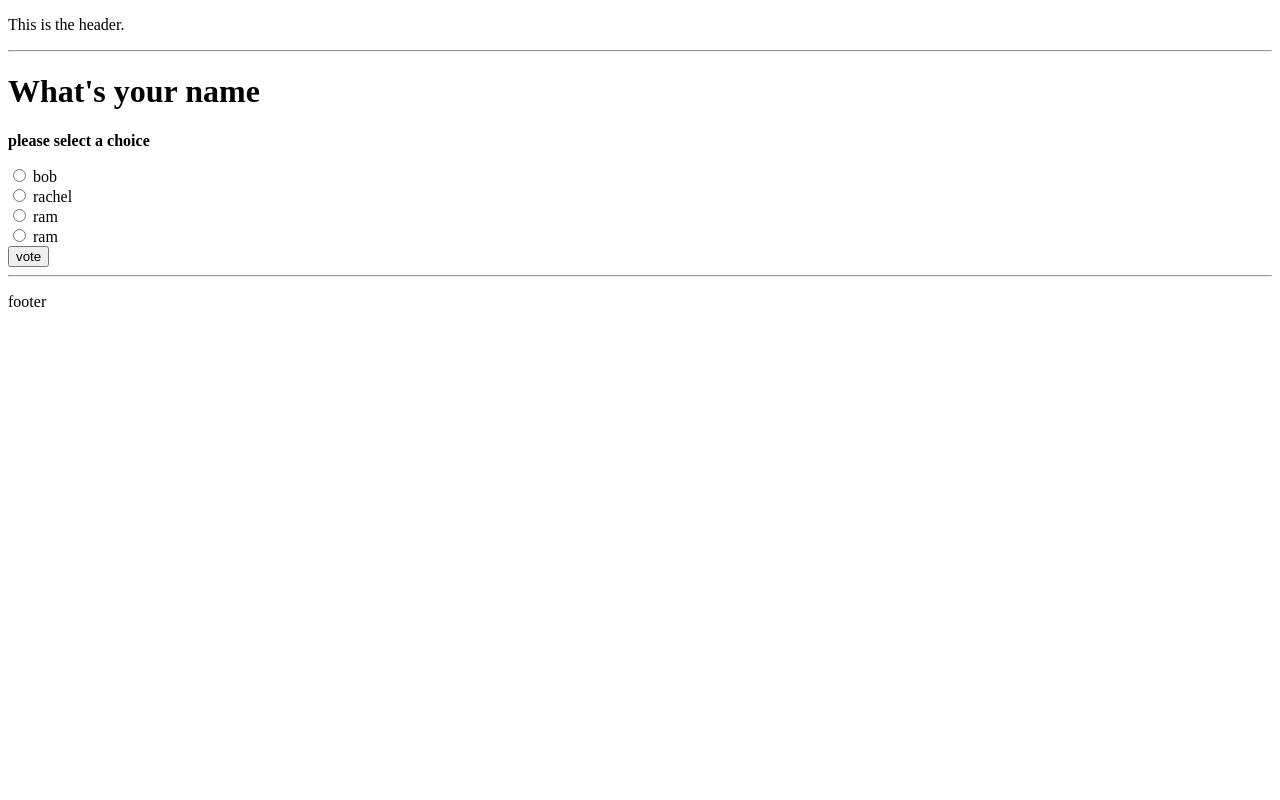
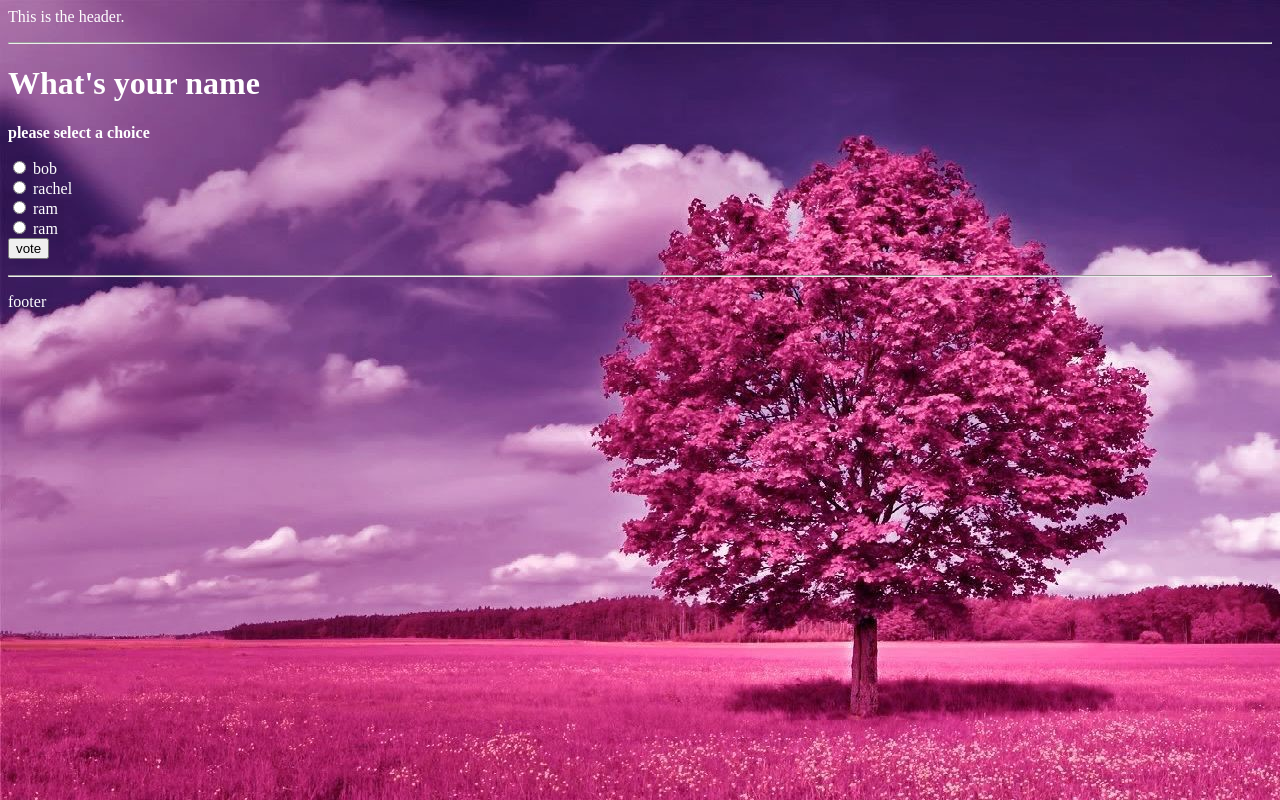
Before and after one commit to DileshworiJ/Django-basic, a Django app: page /basicapp/1/vote/ in a window 1280 px wide. Run offline with Django 3.2, Linux system fonts and the light colour scheme; data comes from the database, SQL or seed files in the repository; both versions use the stored data as it was after the commit.

Commit message:
adding css/static files in django

```diff
--- /dev/null
+++ b/djangobasics/basicapp/static/basicapp/style.css
@@ -0,0 +1,9 @@
+li a {
+    color: red;
+    font-size: 20px;
+}
+
+body{
+    color: white;
+    background: white url("images/nature.jpg") no-repeat;
+}
--- a/djangobasics/basicapp/templates/basicapp/base.html
+++ b/djangobasics/basicapp/templates/basicapp/base.html
@@ -1,8 +1,10 @@
-<!DOCTYPE html>
+{% load static %}
+
 <html lang="en">
 <head>
     <meta charset="UTF-8">
     <title>Title</title>
+    <link rel="stylesheet" type= "text/css" href ="{% static 'basicapp/style.css' %}" />
 </head>
 <body>
 <P>This is the header.</P>
--- a/djangobasics/djangobasics/urls.py
+++ b/djangobasics/djangobasics/urls.py
@@ -15,6 +15,8 @@ Including another URLconf
 """
 from django.contrib import admin
 from django.urls import path,include
+from django.conf.urls.static import static
+
 
 urlpatterns = [
     path('admin/', admin.site.urls),
```
Also changed, not shown: djangobasics/basicapp/static/basicapp/images/nature.jpg (added), djangobasics/db.sqlite3.
